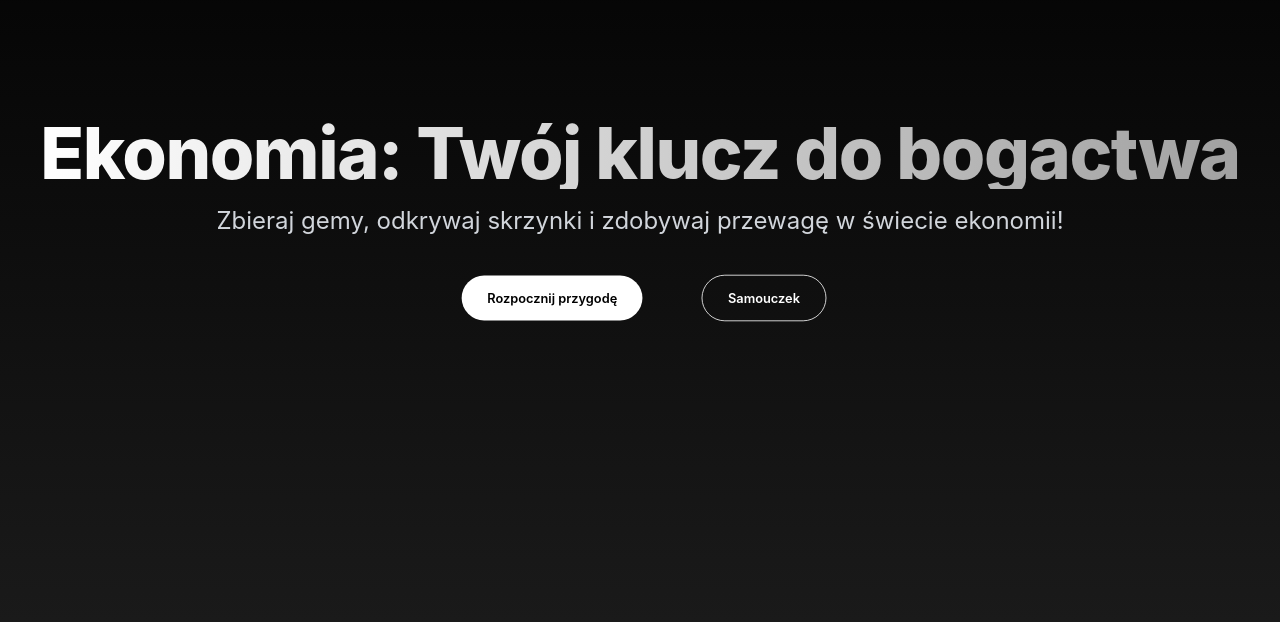
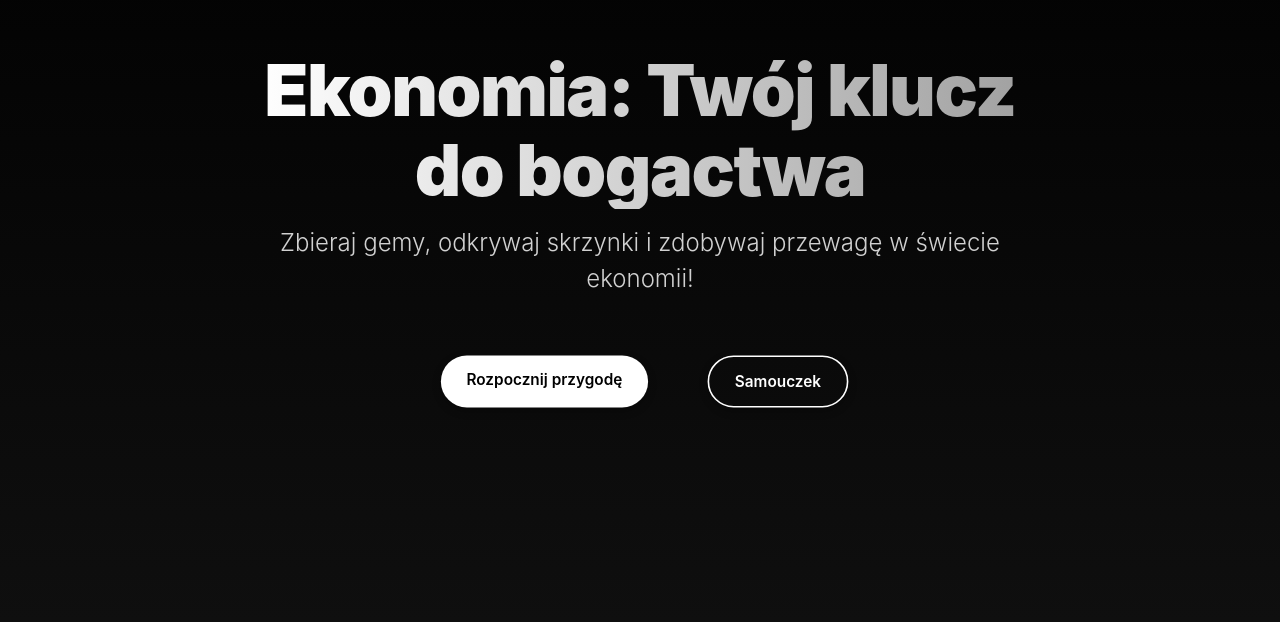
Before and after one commit to peper237777/petverinfo, a plain HTML site: page ekonomia.html in a window 1280 px wide. Shown: the part 178-800 px from the top of the page. Drawn offline with nearby package versions, Linux system fonts and the light colour scheme.

Commit message:
Update ekonomia.html

```diff
--- a/ekonomia.html
+++ b/ekonomia.html
@@ -40,7 +40,58 @@
             align-items: center;
             justify-content: center;
             text-align: center;
-            background: linear-gradient(180deg, #000000 0%, #1a1a1a 100%);
+            background: linear-gradient(180deg, #000000 0%, #0f0f0f 100%);
+        }
+        .hero-content {
+            display: flex;
+            flex-direction: column;
+            align-items: center;
+            justify-content: center;
+            max-width: 800px;
+            padding: 0 1rem;
+        }
+        .hero h1 {
+            font-size: 4.5rem;
+            font-weight: 900;
+            line-height: 1.1;
+            margin-bottom: 1rem;
+        }
+        .hero p {
+            font-size: 1.5rem;
+            font-weight: 300;
+            color: #d1d1d1;
+            margin-bottom: 2rem;
+        }
+        .hero-buttons {
+            display: flex;
+            gap: 1rem;
+            justify-content: center;
+        }
+        .hero button, .hero a {
+            padding: 1rem 2rem;
+            font-size: 1.2rem;
+            font-weight: 600;
+            border-radius: 50px;
+            transition: background 0.3s ease, transform 0.3s ease;
+            box-shadow: 0 4px 10px rgba(0, 0, 0, 0.3);
+        }
+        .hero a {
+            background: #ffffff;
+            color: #000000;
+        }
+        .hero a:hover {
+            background: #e0e0e0;
+            transform: scale(1.05);
+        }
+        .hero button {
+            background: transparent;
+            border: 2px solid #ffffff;
+            color: #ffffff;
+        }
+        .hero button:hover {
+            background: #ffffff;
+            color: #000000;
+            transform: scale(1.05);
         }
         .animate-on-scroll {
             opacity: 0;
@@ -97,13 +148,20 @@
             clip-path: polygon(50% 0%, 61% 35%, 98% 35%, 68% 57%, 79% 91%, 50% 70%, 21% 91%, 32% 57%, 2% 35%, 39% 35%);
             opacity: 0;
         }
-        .hero button, .hero a {
-            position: relative;
-            z-index: 10;
-        }
         @media (max-width: 768px) {
-            .section-title {
+            .section-title, .hero h1 {
                 font-size: 2.5rem;
+            }
+            .hero p {
+                font-size: 1.2rem;
+            }
+            .hero button, .hero a {
+                padding: 0.8rem 1.5rem;
+                font-size: 1rem;
+            }
+            .hero-buttons {
+                flex-direction: column;
+                gap: 0.5rem;
             }
         }
     </style>
@@ -111,12 +169,12 @@
 <body>
     <!-- Hero Section -->
     <section class="hero">
-        <div class="text-center px-4">
-            <h1 class="section-title text-5xl md:text-7xl">Ekonomia: Twój klucz do bogactwa</h1>
-            <p class="text-xl md:text-2xl mt-4 text-gray-300">Zbieraj gemy, odkrywaj skrzynki i zdobywaj przewagę w świecie ekonomii!</p>
-            <div class="mt-8 space-x-4">
-                <a href="#guide" class="inline-block px-8 py-4 bg-white text-black rounded-full font-semibold hover:bg-gray-200 transition">Rozpocznij przygodę</a>
-                <button id="startQuiz" class="inline-block px-8 py-4 bg-transparent border border-white text-white rounded-full font-semibold hover:bg-white hover:text-black transition">Samouczek</button>
+        <div class="hero-content">
+            <h1 class="section-title">Ekonomia: Twój klucz do bogactwa</h1>
+            <p>Zbieraj gemy, odkrywaj skrzynki i zdobywaj przewagę w świecie ekonomii!</p>
+            <div class="hero-buttons">
+                <a href="#guide">Rozpocznij przygodę</a>
+                <button id="startQuiz">Samouczek</button>
             </div>
         </div>
     </section>
@@ -274,18 +332,32 @@
             );
         });
 
-        // Animacje dla sekcji hero
-        gsap.from(".hero h1", { opacity: 0, y: 100, duration: 1.5, ease: "power4.out" });
-        gsap.from(".hero p", { opacity: 0, y: 50, duration: 1.5, delay: 0.3, ease: "power4.out" });
-        gsap.from(".hero a, .hero button", {
-            autoAlpha: 0,
+        // Ultrapłynne animacje dla sekcji hero
+        gsap.from(".hero h1", {
+            opacity: 0,
+            scale: 0.9,
+            y: 50,
+            duration: 2,
+            ease: "power4.inOut",
+            delay: 0.2
+        });
+        gsap.from(".hero p", {
+            opacity: 0,
+            y: 30,
+            duration: 1.8,
+            ease: "power4.inOut",
+            delay: 0.5
+        });
+        gsap.from(".hero-buttons a, .hero-buttons button", {
+            opacity: 0,
             scale: 0.8,
-            duration: 1,
-            delay: 0.6,
-            ease: "back.out(1.7)",
-            stagger: 0.2,
+            y: 20,
+            duration: 1.5,
+            ease: "elastic.out(1, 0.5)",
+            stagger: 0.3,
+            delay: 0.8,
             onComplete: () => {
-                document.querySelectorAll(".hero a, .hero button").forEach(el => {
+                document.querySelectorAll(".hero-buttons a, .hero-buttons button").forEach(el => {
                     el.style.opacity = 1;
                     el.style.visibility = "visible";
                 });
@@ -409,7 +481,7 @@
 
         function loadQuestion() {
             const q = questions[currentQuestion];
-            questionEls.textContent = `Pytanie ${currentQuestion + 1}: ${q.question}`;
+            questionEl.textContent = `Pytanie ${currentQuestion + 1}: ${q.question}`;
             optionsEl.innerHTML = "";
             q.options.forEach((option, index) => {
                 const div = document.createElement("div");
```
